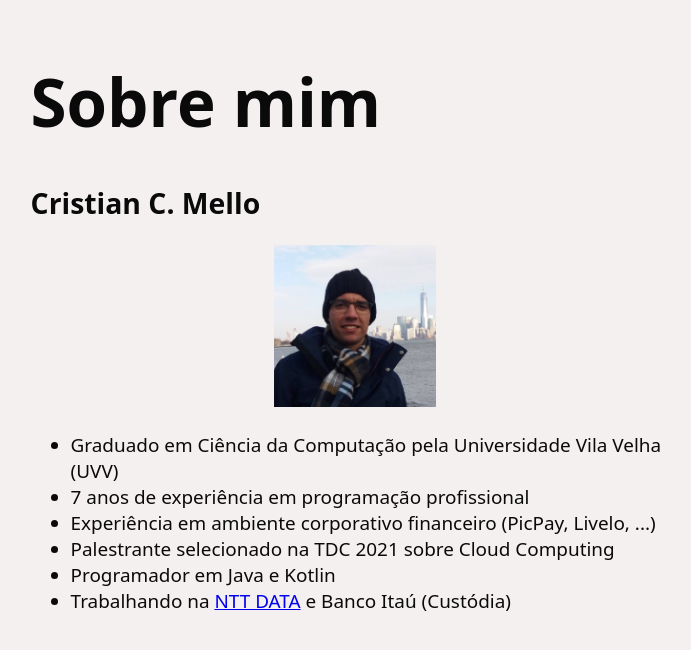
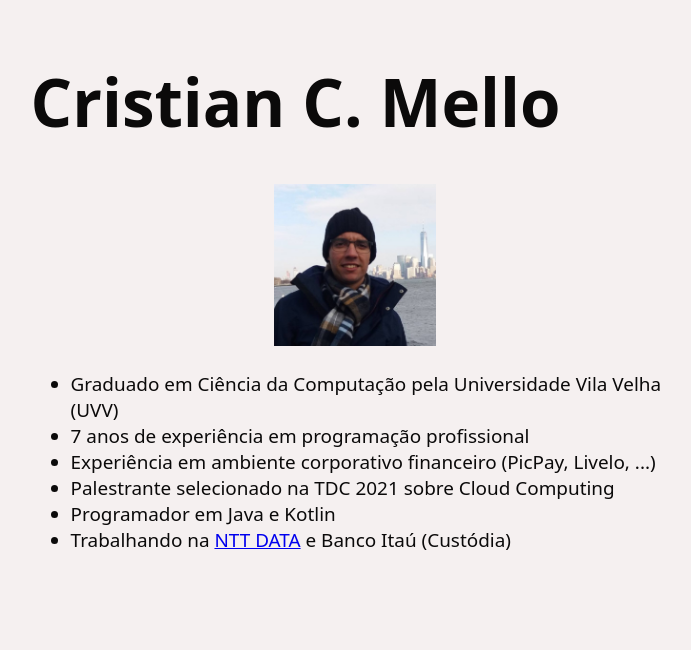
Before and after one commit to xpian94/astro-boilerplate, an Astro site: page /sobre in a window 1280 px wide. Shown: the whole page, without its empty margins (285-976 px from the left). Built offline with nearby package versions, Linux system fonts and the light colour scheme; Astro itself is replaced by a stand-in of ours.

Commit message:
refact: about me page

```diff
--- a/src/pages/sobre.astro
+++ b/src/pages/sobre.astro
@@ -7,8 +7,7 @@ export const prerender = true;
 
 <Layout title="Curso de TDD">
     <main>
-        <h1>Sobre mim</h1>
-        <h2>Cristian C. Mello</h2>
+        <h1>Cristian C. Mello</h1>
 
         <center>
             <img src="cristian-ny.jpg" width="25%" alt="">
```
